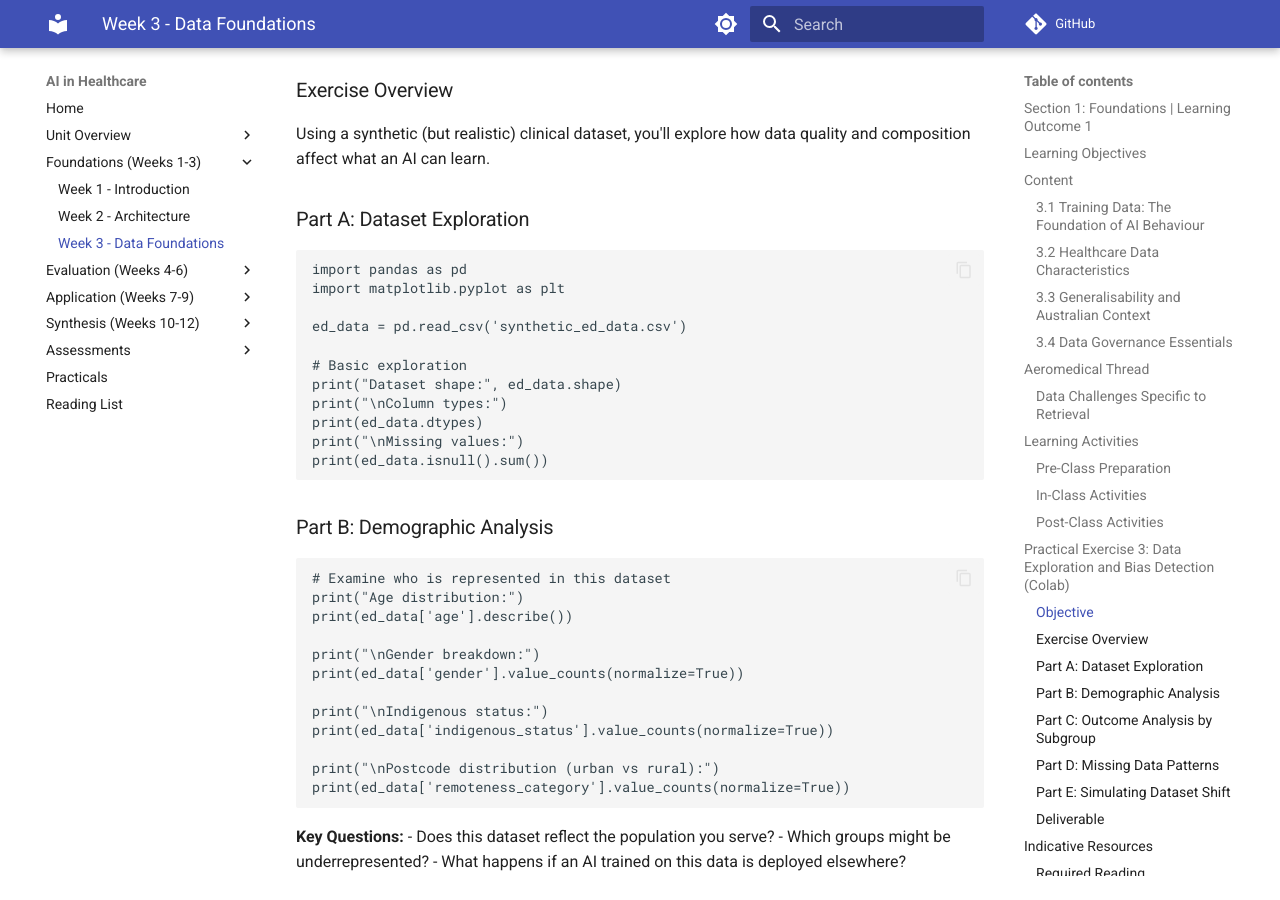
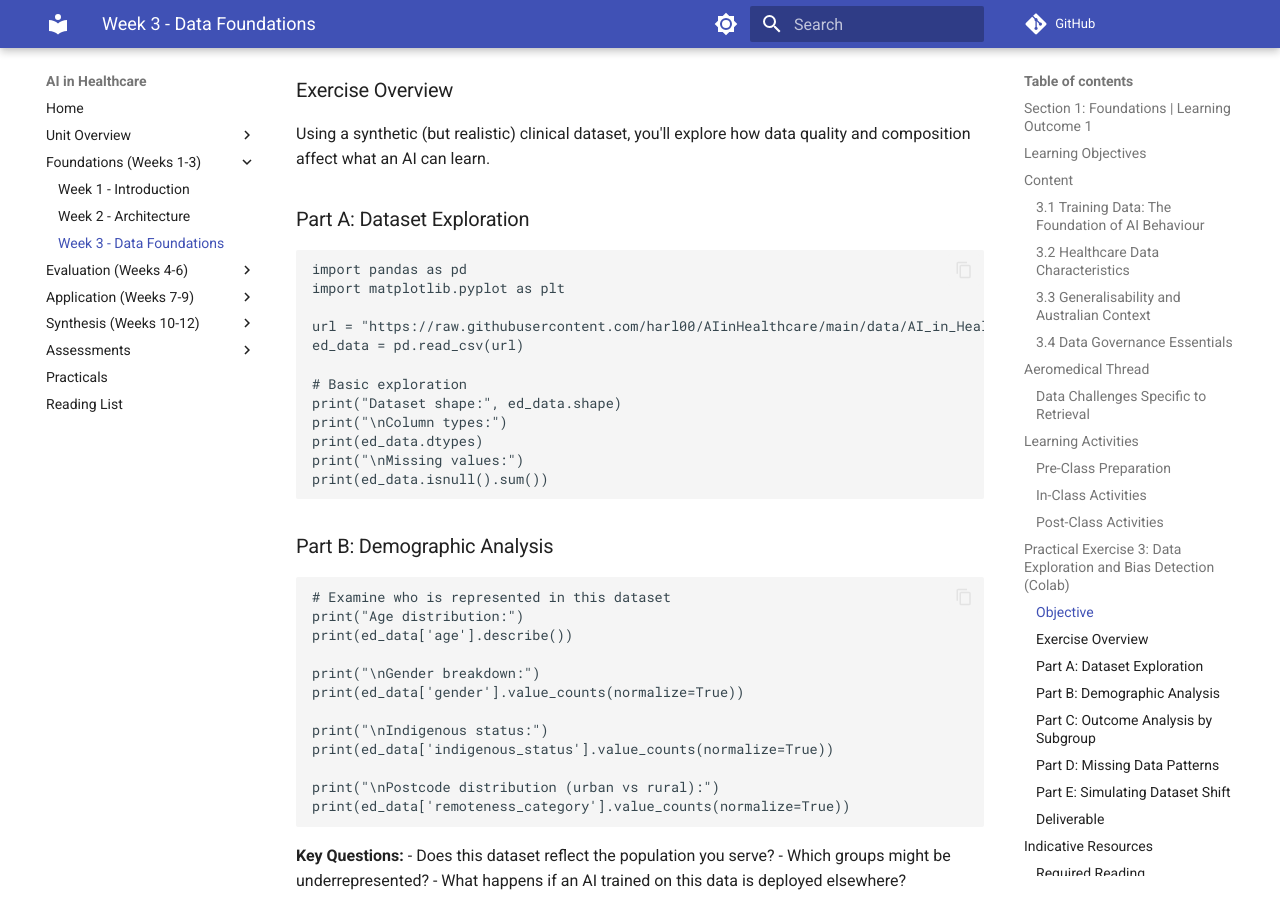
Before and after one commit to harl00/AIinHealthcare, an MkDocs documentation site: the page built from docs/curriculum/section-1-foundations/week-03-data-foundations.md, in a window 1280 px wide and 900 px high, scrolled down 5426 px. Built offline with MkDocs 1.6.1 and Material for MkDocs 9.7.7, drawn with Linux system fonts in a browser that asks for light colours; comment, search, counter and statistics services are not loaded.

Commit message:
updated data and colab

```diff
--- a/docs/curriculum/section-1-foundations/week-03-data-foundations.md
+++ b/docs/curriculum/section-1-foundations/week-03-data-foundations.md
@@ -248,7 +248,8 @@ Using a synthetic (but realistic) clinical dataset, you'll explore how data qual
 import pandas as pd
 import matplotlib.pyplot as plt
 
-ed_data = pd.read_csv('synthetic_ed_data.csv')
+url = "https://raw.githubusercontent.com/harl00/AIinHealthcare/main/data/AI_in_HealthCare_Dataset.csv"
+ed_data = pd.read_csv(url)
 
 # Basic exploration
 print("Dataset shape:", ed_data.shape)
```
Also changed, not shown: 2 other files.
